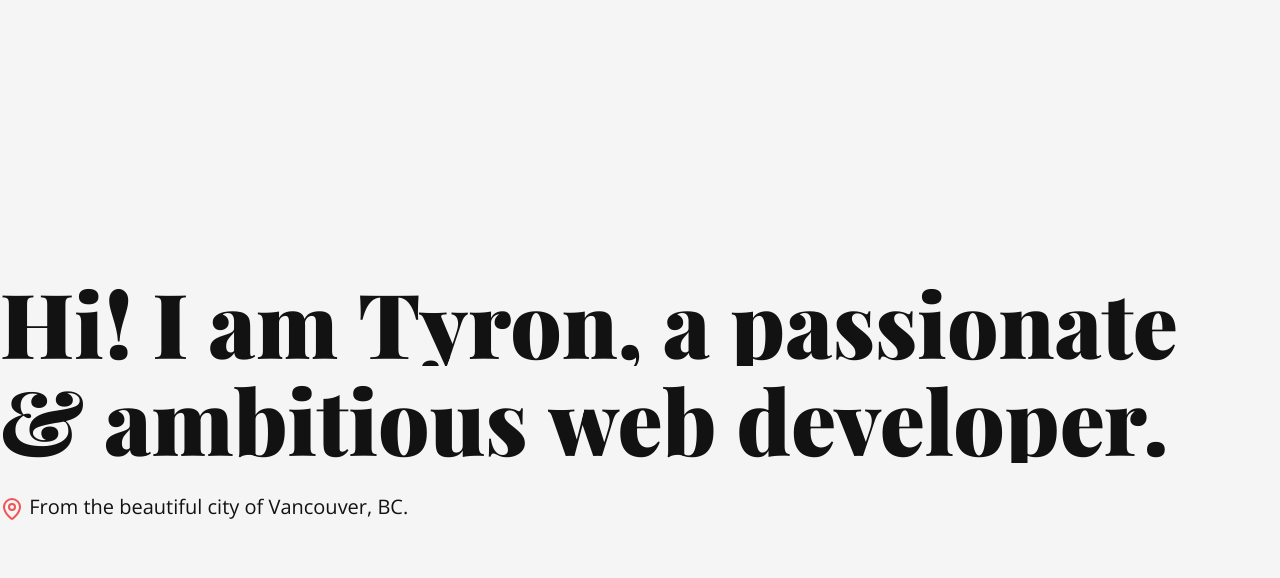
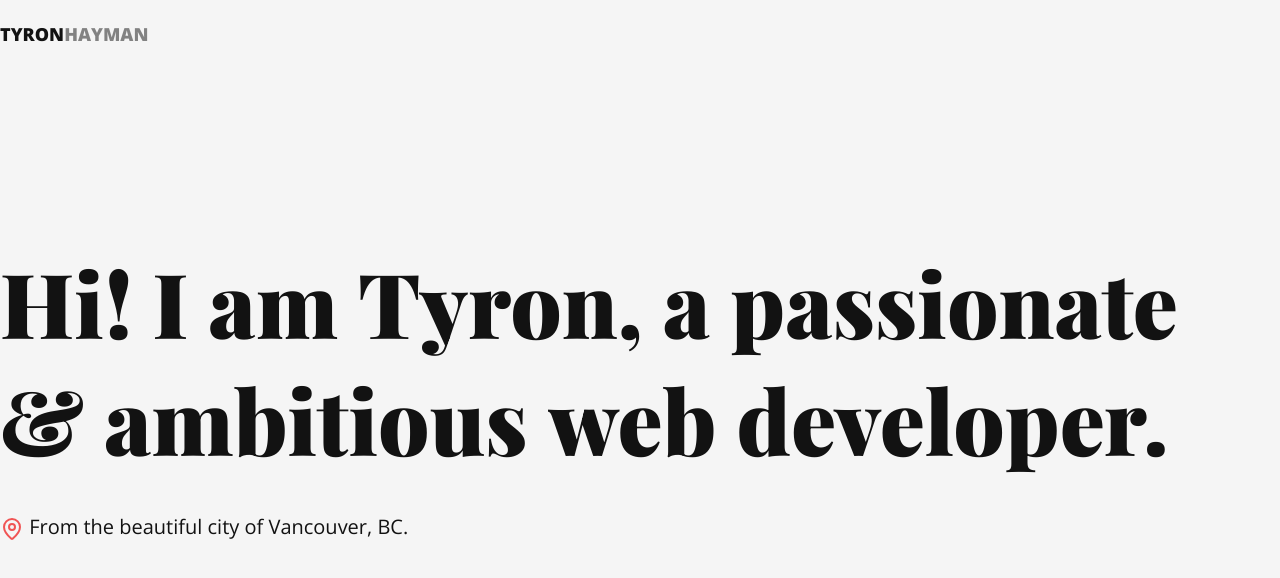
Before and after one commit to tyron-hayman/singularity-template, a Next.js app: page / in a window 1280 px wide. Shown: the top 578 px of the page. Built offline with nearby package versions, Linux system fonts and the light colour scheme.

Commit message:
Global nav added, global nav animation added

```diff
--- a/src/app/page.tsx
+++ b/src/app/page.tsx
@@ -1,6 +1,7 @@
 "use client";
 import Image from "next/image";
 import HeroComponent from "@/components/HeroComponent";
+import GlobalNav from "@/components/GlobalNav";
 import Lenis from "lenis";
 import { useEffect } from "react";
 
@@ -17,7 +18,8 @@ export default function Home() {
   },[]);
 
   return (
-    <div className="w-full mb-[100vh] relative">
+    <div className="w-full mb-[100vh]">
+      <GlobalNav />
       <HeroComponent
         title="Hi! I am Tyron, a passionate & ambitious web developer."
         subTitle="From the beautiful city of Vancouver, BC."
--- /dev/null
+++ b/src/components/GlobalNav.tsx
@@ -0,0 +1,27 @@
+import * as motion from "motion/react-client";
+import type { Variants } from "motion/react";
+
+const GlobalNav = () => {
+  const variants: Variants | undefined = {
+    initial: { opacity: 0, y: -100 },
+    visible: {
+      opacity: 1,
+      y: 0,
+      transition: {
+        duration: 1,
+        ease: "easeInOut",
+      },
+    },
+  };
+  return (
+    <motion.div className="fixed inset-x-0 y-0 z-[50] bg-[var(--background)]" variants={variants} initial="initial" animate="visible">
+      <div className="container mx-auto py-5">
+        <p className="text-lg text-[var(--color-foreground)] font-black p-0 m-0">
+          TYRON<span className="opacity-50">HAYMAN</span>
+        </p>
+      </div>
+    </motion.div>
+  );
+};
+
+export default GlobalNav;
--- a/src/components/TextAnimationComponent.tsx
+++ b/src/components/TextAnimationComponent.tsx
@@ -23,7 +23,7 @@ const TextAnimation = ({ phrase }: { phrase: string }) => {
         return (
           <span
             key={`phrase${index}`}
-            className="inline-block pr-5 overflow-hidden"
+            className="inline-block pr-5 pb-5 overflow-hidden"
           >
             <motion.span
               className="block"
```
